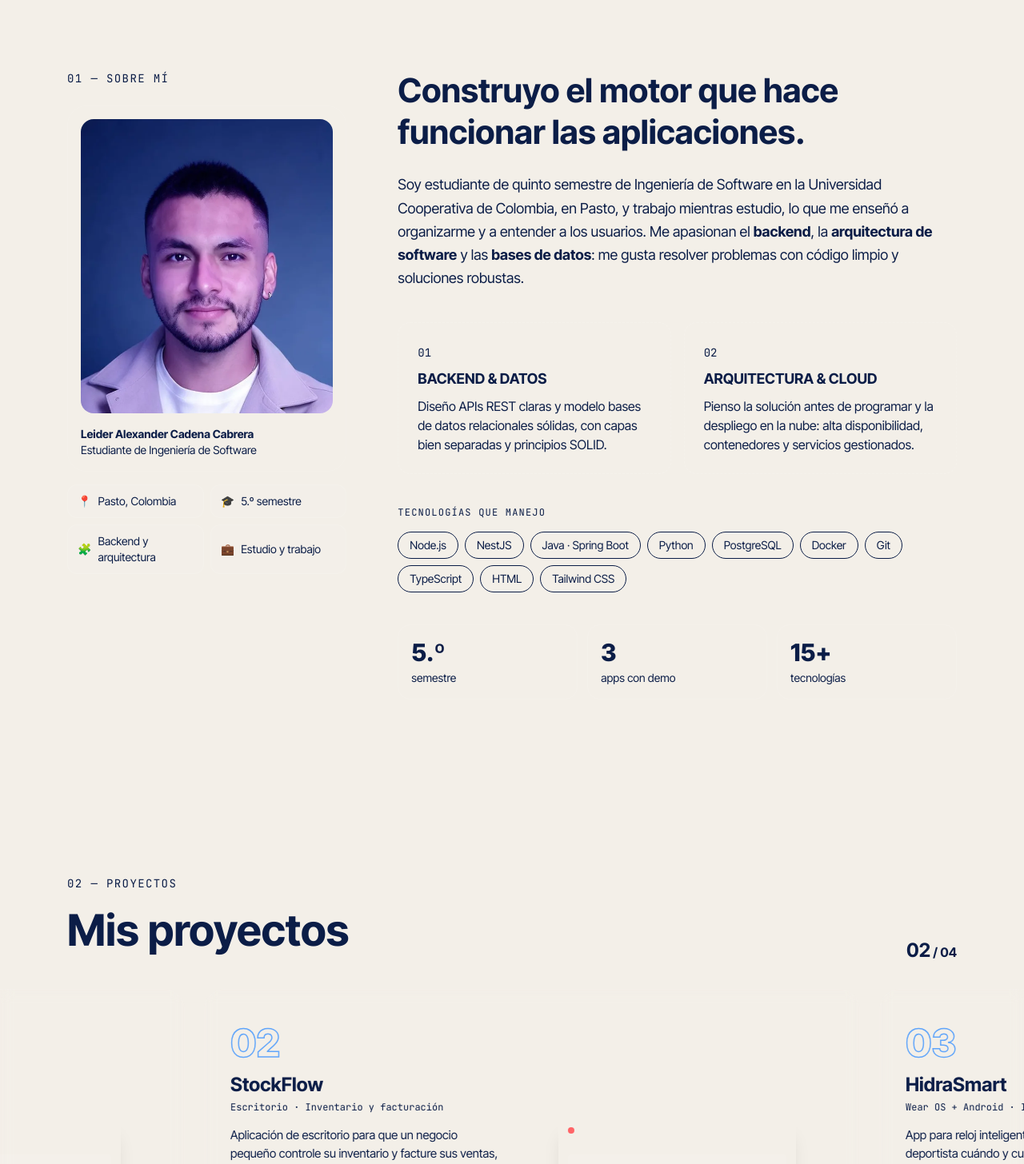
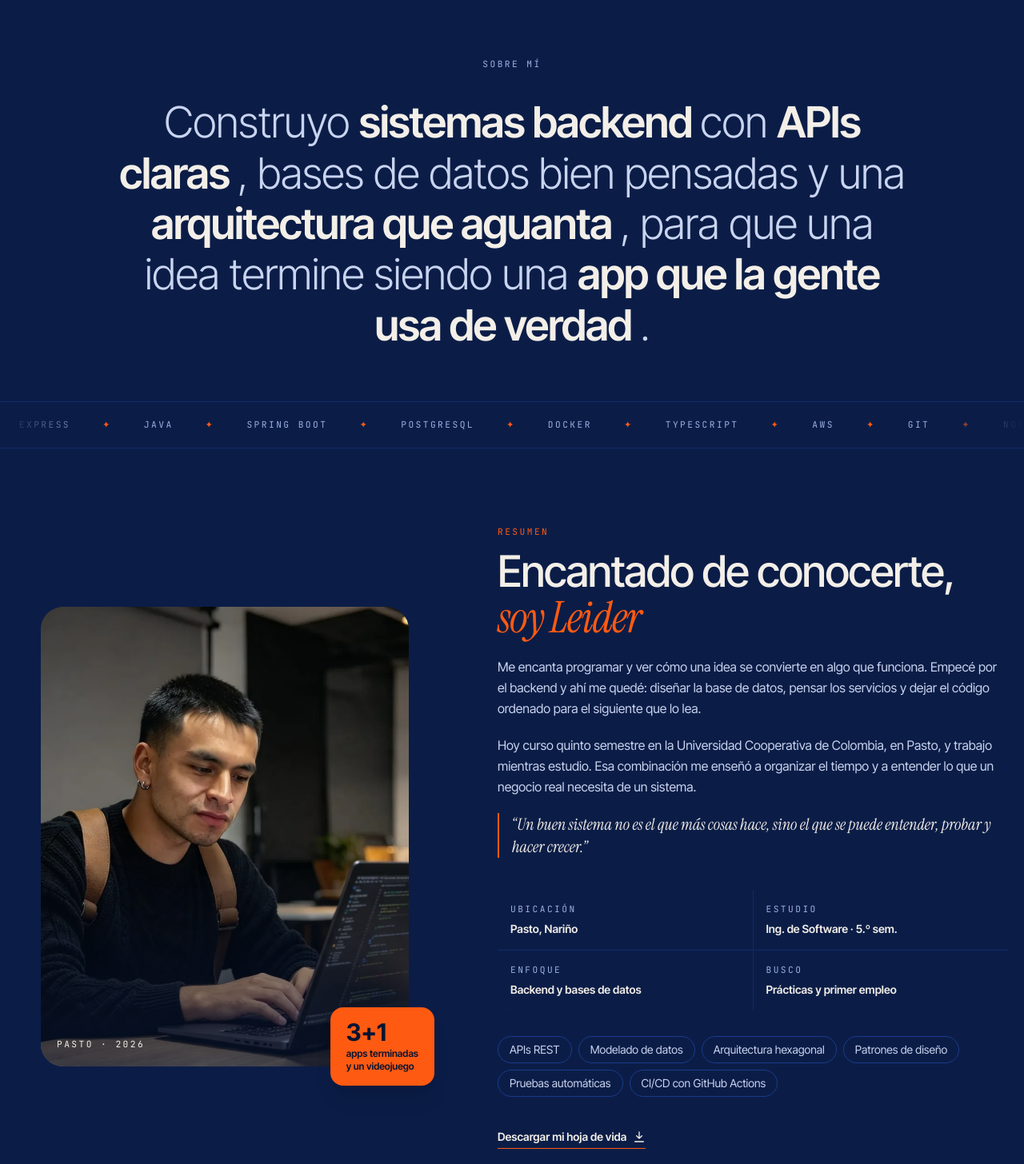
Before and after one commit to LeiderCadena2110/My_Portfolio, a Next.js app in the folder mi-portafolio/: page / in a window 1280 px wide. Shown: the part 860-2316 px from the top of the page at 80% size. Built offline with nearby package versions, Linux system fonts and the light colour scheme.

Commit message:
feat(about): nueva foto y frase que se ilumina palabra por palabra al hacer scroll

```diff
--- a/mi-portafolio/components/About.tsx
+++ b/mi-portafolio/components/About.tsx
@@ -1,97 +1,120 @@
+"use client";
+
+import Image from "next/image";
+import { useEffect, useRef } from "react";
 import { profile } from "@/data/profile";
+import Icon from "./Icons";
 
 /* =============================================================================
    3. ACERCA DE MÍ
-   Párrafo de presentación (3–5 líneas) · foto · habilidades · datos rápidos
+   - Frase grande que se ilumina palabra por palabra al hacer scroll.
+   - Cinta de tecnologías.
+   - Foto, párrafo corto, datos rápidos y habilidades principales.
    ============================================================================= */
+const techs = ["Node.js", "NestJS", "Express", "Java", "Spring Boot", "PostgreSQL", "Docker", "TypeScript", "AWS", "Git"];
+const skills = ["APIs REST", "Modelado de datos", "Arquitectura hexagonal", "Patrones de diseño", "Pruebas automáticas", "CI/CD con GitHub Actions"];
 const facts = [
-  { icon: "📍", label: "Pasto, Colombia" },
-  { icon: "🎓", label: profile.semester },
-  { icon: "🧩", label: "Backend y arquitectura" },
-  { icon: "💼", label: "Estudio y trabajo" },
+  { label: "Ubicación", value: "Pasto, Nariño" },
+  { label: "Estudio", value: "Ing. de Software · 5.º sem." },
+  { label: "Enfoque", value: "Backend y bases de datos" },
+  { label: "Busco", value: "Prácticas y primer empleo" },
 ];
 
-const skills = ["Node.js", "NestJS", "Java · Spring Boot", "Python", "PostgreSQL", "Docker", "Git", "TypeScript", "HTML", "Tailwind CSS"];
-
-const focus = [
-  {
-    num: "01",
-    title: "Backend & Datos",
-    text: "Diseño APIs REST claras y modelo bases de datos relacionales sólidas, con capas bien separadas y principios SOLID.",
-  },
-  {
-    num: "02",
-    title: "Arquitectura & Cloud",
-    text: "Pienso la solución antes de programar y la despliego en la nube: alta disponibilidad, contenedores y servicios gestionados.",
-  },
-];
+/* Convierte "texto **resaltado**" en palabras sueltas, marcando las resaltadas */
+const words = profile.statement.split(/(\*\*[^*]+\*\*)/).flatMap((part) => {
+  const strong = part.startsWith("**");
+  return part.replace(/\*\*/g, "").split(" ").filter(Boolean).map((w) => ({ w, strong }));
+});
 
 export default function About() {
+  const statement = useRef<HTMLParagraphElement>(null);
+
+  // Ilumina las palabras según cuánto has bajado por la frase
+  useEffect(() => {
+    const el = statement.current;
+    if (!el) return;
+    const spans = Array.from(el.querySelectorAll<HTMLSpanElement>(".word"));
+    let raf = 0;
+    const update = () => {
+      raf = 0;
+      const r = el.getBoundingClientRect();
+      const vh = window.innerHeight;
+      const progress = Math.min(1, Math.max(0, (vh * 0.85 - r.top) / (r.height + vh * 0.35)));
+      const lit = Math.round(progress * spans.length);
+      spans.forEach((s, i) => s.classList.toggle("on", i < lit));
+    };
+    const onScroll = () => { if (!raf) raf = requestAnimationFrame(update); };
+    window.addEventListener("scroll", onScroll, { passive: true });
+    update();
+    return () => { window.removeEventListener("scroll", onScroll); cancelAnimationFrame(raf); };
+  }, []);
+
   return (
-    <section id="sobre-mi" className="bg-ink py-24 sm:py-32">
-      <div className="mx-auto grid max-w-6xl gap-12 px-5 lg:grid-cols-[.8fr_1.6fr] lg:gap-16">
-        {/* Foto + datos rápidos */}
-        <div className="reveal lg:sticky lg:top-28 lg:self-start">
-          <p className="font-mono text-sm tracking-widest text-mint uppercase">01 — Sobre mí</p>
-          <div className="mx-auto mt-6 max-w-sm overflow-hidden rounded-3xl border border-white/10 bg-gradient-to-br from-brand/30 to-mint/15 p-4 lg:max-w-none">
-            {/* eslint-disable-next-line @next/next/no-img-element */}
-            <img src="/images/leider-about.webp" alt={`Retrato de ${profile.name}`} width={600} height={700} loading="lazy" className="aspect-[6/7] w-full rounded-2xl object-cover" />
-            <p className="mt-4 font-display text-sm font-bold text-snow">{profile.name}</p>
-            <p className="text-sm text-haze">{profile.role}</p>
-          </div>
-          <ul className="mx-auto mt-4 grid max-w-sm grid-cols-2 gap-2 text-sm lg:max-w-none" aria-label="Datos rápidos">
-            {facts.map((f) => (
-              <li key={f.label} className="flex items-center gap-2 rounded-xl border border-white/10 bg-white/5 px-3 py-2.5 text-snow">
-                <span aria-hidden="true">{f.icon}</span> {f.label}
-              </li>
+    <section id="sobre-mi" data-theme="dark" className="relative -mt-8 overflow-hidden rounded-t-[36px] bg-sapphire-900 text-pearl">
+      {/* Frase grande */}
+      <div className="mx-auto max-w-5xl px-5 pt-28 pb-16 text-center sm:pt-36">
+        <p className="kicker text-sapphire-300">Sobre mí</p>
+        <p ref={statement} className="mt-8 font-display text-[clamp(1.7rem,4.2vw,3.4rem)] leading-[1.18] font-light tracking-tight">
+          {words.map(({ w, strong }, i) => (
+            <span key={i} className={`word ${strong ? "font-semibold text-pearl" : "text-sapphire-200"}`}>{w} </span>
+          ))}
+        </p>
+      </div>
+
+      {/* Cinta de tecnologías */}
+      <div className="border-y border-sapphire-800 py-5" aria-label="Tecnologías que uso">
+        <div className="flex overflow-hidden [mask-image:linear-gradient(90deg,transparent,#000_10%,#000_90%,transparent)]">
+          <ul className="marquee flex shrink-0 gap-10 pr-10 kicker whitespace-nowrap text-sapphire-300">
+            {[...techs, ...techs].map((t, i) => (
+              <li key={i} aria-hidden={i >= techs.length} className="flex items-center gap-10">{t} <span className="text-ember">✦</span></li>
             ))}
           </ul>
         </div>
+      </div>
 
-        <div>
-          {/* ✏️ Presentación en primera persona: 3–5 líneas, que se lea en 20 segundos */}
-          <h2 className="reveal font-display text-[clamp(1.7rem,3.4vw,2.6rem)] leading-tight font-bold text-snow">
-            Construyo el <span className="text-gradient">motor</span> que hace funcionar las aplicaciones.
+      {/* Foto + presentación */}
+      <div className="mx-auto grid max-w-7xl items-center gap-12 px-5 py-24 lg:grid-cols-[.9fr_1.1fr] lg:gap-20">
+        <div className="reveal relative mx-auto w-full max-w-[460px]">
+          <div className="relative aspect-[4/5] overflow-hidden rounded-[28px]">
+            <Image src="/images/leider-about.webp" alt={`${profile.firstName} programando en su portátil`} fill sizes="(max-width: 1024px) 90vw, 460px"
+              className="object-cover transition-transform duration-700 hover:scale-[1.04]" />
+            <div aria-hidden="true" className="absolute inset-0 bg-gradient-to-t from-sapphire-950/70 via-transparent to-transparent" />
+            <p className="absolute bottom-5 left-5 kicker text-pearl">Pasto · {new Date().getFullYear()}</p>
+          </div>
+          <div className="absolute -right-3 -bottom-6 rounded-2xl bg-ember px-5 py-4 text-sapphire-950 shadow-xl sm:-right-8">
+            <p className="font-display text-3xl font-bold leading-none">3+1</p>
+            <p className="mt-1 text-xs font-semibold">apps terminadas<br />y un videojuego</p>
+          </div>
+        </div>
+
+        <div className="min-w-0">
+          <p className="reveal kicker text-ember">Resumen</p>
+          <h2 className="reveal mt-3 font-display text-[clamp(2rem,4.5vw,3.4rem)] leading-[1.05] font-medium tracking-tight">
+            Encantado de conocerte, <em className="font-serif font-normal text-ember italic">soy {profile.firstName}</em>
           </h2>
-          <p className="reveal mt-6 text-lg leading-relaxed text-haze">
-            Soy estudiante de quinto semestre de Ingeniería de Software en la Universidad Cooperativa de Colombia, en Pasto,
-            y trabajo mientras estudio, lo que me enseñó a organizarme y a entender a los usuarios. Me apasionan el{" "}
-            <strong className="text-snow">backend</strong>, la <strong className="text-snow">arquitectura de software</strong> y las{" "}
-            <strong className="text-snow">bases de datos</strong>: me gusta resolver problemas con código limpio y soluciones robustas.
-          </p>
+          {profile.about.map((p) => (
+            <p key={p.slice(0, 20)} className="reveal mt-5 leading-relaxed text-sapphire-200">{p}</p>
+          ))}
+          <p className="reveal mt-5 border-l-2 border-ember pl-4 font-serif text-xl text-pearl italic">“{profile.motto}”</p>
 
-          {/* Lo que hago */}
-          <div className="mt-10 grid gap-4 sm:grid-cols-2">
-            {focus.map((f, i) => (
-              <article key={f.title} className="reveal lift rounded-2xl border border-dashed border-white/15 bg-brand/10 p-6" style={{ ["--i" as string]: i }}>
-                <span className="font-mono text-sm text-mint">{f.num}</span>
-                <h3 className="mt-2 font-display text-lg font-bold text-snow uppercase">{f.title}</h3>
-                <p className="mt-2 text-haze">{f.text}</p>
-              </article>
+          <dl className="reveal mt-10 grid grid-cols-2 gap-px overflow-hidden rounded-2xl bg-sapphire-800">
+            {facts.map((f) => (
+              <div key={f.label} className="bg-sapphire-900 p-4">
+                <dt className="kicker text-sapphire-300">{f.label}</dt>
+                <dd className="mt-1.5 text-sm font-semibold">{f.value}</dd>
+              </div>
             ))}
-          </div>
+          </dl>
 
-          {/* Habilidades / tecnologías */}
-          <h3 className="reveal mt-10 font-mono text-xs tracking-widest text-brand-light uppercase">Tecnologías que manejo</h3>
-          <ul className="reveal mt-4 flex flex-wrap gap-2">
+          <ul className="reveal mt-8 flex flex-wrap gap-2" aria-label="Habilidades principales">
             {skills.map((s) => (
-              <li key={s} className="rounded-full border border-mint/30 bg-mint/10 px-3.5 py-1.5 text-sm text-snow">{s}</li>
+              <li key={s} className="rounded-full border border-sapphire-700 px-3.5 py-1.5 text-sm text-sapphire-200 transition hover:border-ember hover:text-pearl">{s}</li>
             ))}
           </ul>
 
-          {/* Números */}
-          <dl className="mt-10 grid grid-cols-3 gap-3">
-            {[
-              ["5.º", "semestre"],
-              ["3", "apps con demo"],
-              ["15+", "tecnologías"],
-            ].map(([n, l], i) => (
-              <div key={l} className="reveal rounded-2xl border border-white/10 bg-brand/10 p-4" style={{ ["--i" as string]: i }}>
-                <dt className="font-display text-2xl font-extrabold text-sun sm:text-3xl">{n}</dt>
-                <dd className="mt-1 text-sm text-haze">{l}</dd>
-              </div>
-            ))}
-          </dl>
+          <a href={profile.cvUrl} download className="reveal arrow-link mt-10 inline-flex items-center gap-2 border-b border-ember pb-1 text-sm font-semibold text-pearl">
+            Descargar mi hoja de vida <Icon name="download" className="size-4" />
+          </a>
         </div>
       </div>
     </section>
```
Also changed, not shown: mi-portafolio/public/images/leider-about.webp.
